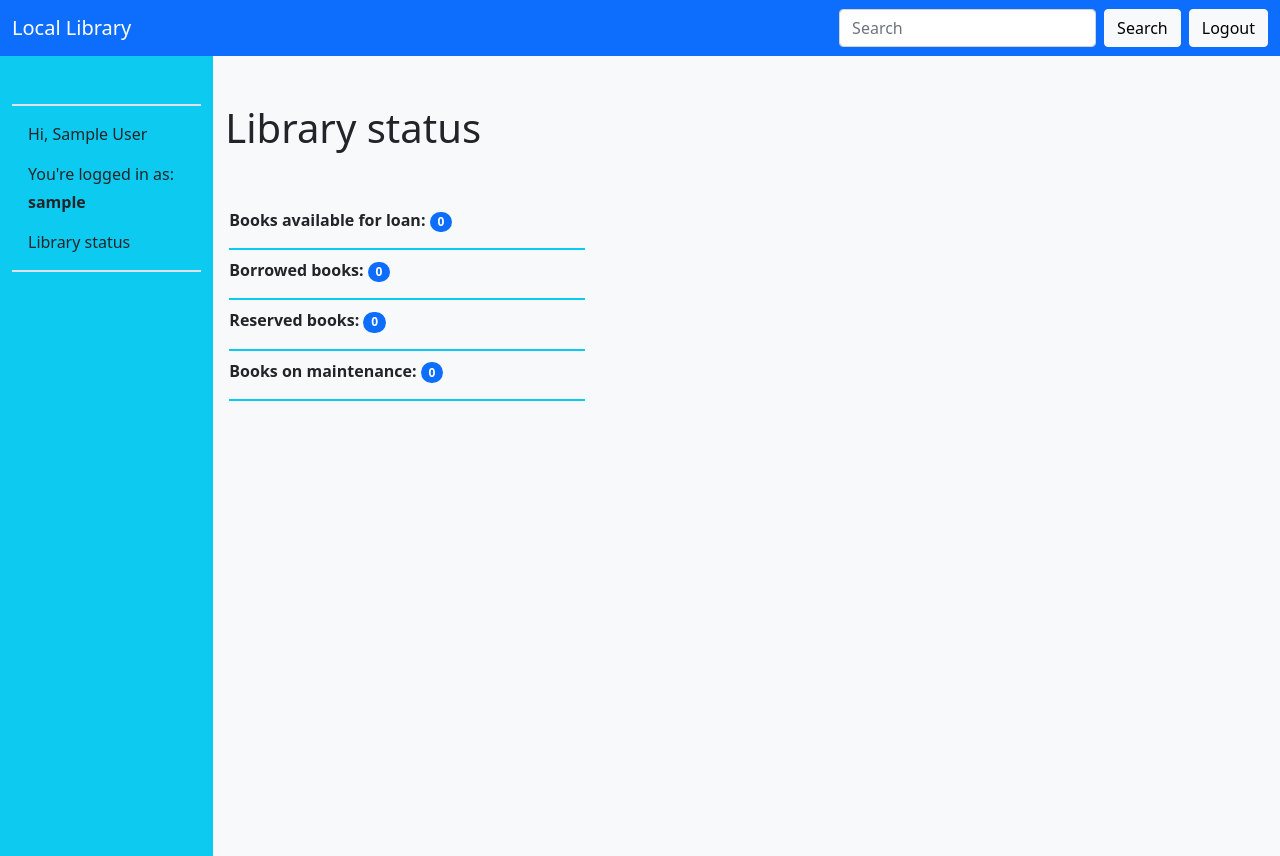
After one commit to fuoridallarete/fuzzy-library, a Django app: page /library/library_status/ in a window 1280 px wide. The commit adds this page. Run offline with Django 3.2, Linux system fonts and the light colour scheme; the visitor is signed in with stand-in values (Sample User, id 1); data that the repository does not hold is empty.

Commit message:
refactoring library status

```diff
--- /dev/null
+++ b/library_project/library/templates/library/library_status.html
@@ -0,0 +1,105 @@
+{% extends 'library/base.html' %}
+
+{% block content %}
+    <div class="row">
+        <div class="col">
+            <h1 class="mb-5">Library status</h1>
+        </div>
+    </div>
+
+    {% comment %} AVAILABLE {% endcomment %}
+    <div class="row">
+        <div
+            class="col-4 border-bottom border-info border-2"
+            style="margin-left: 1rem; padding-left: 0;"
+        >
+            <div class="d-flex">
+              <div class="pt-2 flex-grow-1 bd-highlight">
+                  <p>
+                    <strong>Books available for loan:</strong>
+                    <span class="badge bg-primary rounded-pill">
+                        {{ num_available }}
+                    </span>
+                </p>
+              </div>
+              <div class="p-2 bd-highlight">
+                  {% if num_available > 0 %}
+                    <a href="{% url 'available_books' %}" class="btn btn-primary">See</a>
+                  {% endif %}
+              </div>
+            </div>
+        </div>
+    </div>
+
+    {% comment %} BORROWED {% endcomment %}
+    <div class="row">
+        <div
+            class="col-4 border-bottom border-info border-2"
+            style="margin-left: 1rem; padding-left: 0;"
+        >
+            <div class="d-flex">
+              <div class="pt-2 flex-grow-1 bd-highlight">
+                  <p>
+                    <strong>Borrowed books:</strong>
+                    <span class="badge bg-primary rounded-pill">
+                        {{ num_on_loan }}
+                    </span>
+                </p>
+              </div>
+              <div class="p-2 bd-highlight">
+                  {% if num_on_loan > 0 %}
+                    <a href="{% url 'books_on_loan' %}" class="btn btn-primary">See</a>
+                  {% endif %}
+              </div>
+            </div>
+        </div>
+    </div>
+
+    {% comment %} RESERVED {% endcomment %}
+    <div class="row">
+        <div
+            class="col-4 border-bottom border-info border-2"
+            style="margin-left: 1rem; padding-left: 0;"
+        >
+            <div class="d-flex">
+              <div class="pt-2 flex-grow-1 bd-highlight">
+                  <p>
+                    <strong>Reserved books:</strong>
+                    <span class="badge bg-primary rounded-pill">
+                        {{ num_reserved }}
+                    </span>
+                  </p>
+              </div>
+              <div class="p-2 bd-highlight">
+                  {% if num_reserved > 0 %}
+                    <a href="{% url 'reserved_books' %}" class="btn btn-primary">See</a>
+                  {% endif %}
+              </div>
+            </div>
+        </div>
+    </div>
+
+    {% comment %} MAINTENANCE {% endcomment %}
+    <div class="row">
+        <div
+            class="col-4 border-bottom border-info border-2"
+            style="margin-left: 1rem; padding-left: 0;"
+        >
+            <div class="d-flex">
+              <div class="pt-2 flex-grow-1 bd-highlight">
+                  <p>
+                    <strong>Books on maintenance:</strong>
+                    <span class="badge bg-primary rounded-pill">
+                        {{ num_on_maintenance }}
+                    </span>
+                </p>
+              </div>
+              <div class="p-2 bd-highlight">
+                  {% if num_on_maintenance > 0 %}
+                    <a href="{% url 'books_on_maintenance' %}" class="btn btn-primary">See</a>
+                  {% endif %}
+              </div>
+            </div>
+        </div>
+    </div>
+{% endblock %}
--- a/library_project/library/templates/library/partials/_sidebar.html
+++ b/library_project/library/templates/library/partials/_sidebar.html
@@ -1,22 +1,16 @@
 <div class="p-3 mt-5 border-top border-bottom border-2">
+    <p>Hi, {{ user.first_name }} {{ user.last_name }}</p>
     <p class="mb-1">You're logged in as:</p>
     <p class="fw-bold">{{ user.get_username }}</p>
-    <ul class="nav">
-      <li class="nav-item">
-          {{ user.first_name }} {{ user.last_name }}
-      </li>
-      <li class="nav-item mt-3">
     {% if perms.library.can_mark_returned %}
         <a
-                  href="{% url 'borrowed_books' %}"
+          href="{% url 'library_status' %}"
           class="text-decoration-none text-reset"
-                >Books on loan</a>
+        >Library status</a>
     {% else %}
         <a
           href="{% url 'my_borrowed' %}"
           class="text-decoration-none text-reset"
         >My books on loan</a>
     {% endif %}
-      </li>
-    </ul>
 </div>
--- a/library_project/library/urls.py
+++ b/library_project/library/urls.py
@@ -8,6 +8,10 @@ urlpatterns = [
     path('authors/', views.AuthorListView.as_view(), name='authors'),
     path('authors/author_detail/<int:pk>/', views.AuthorDetailView.as_view(), name='author_detail'),
     path('mybooks/', views.LoanedBooksByUserListView.as_view(), name='my_borrowed'),
-    path('borrowed_books/', views.borrowed_books, name='borrowed_books'),
+    path('library_status/', views.library_status, name='library_status'),
     path('book/<uuid:pk>/renew/', views.renew_book, name='renew_book'),
+    path('books_on_loan/', views.LoanedBooksListView.as_view(), name='books_on_loan'),
+    path('books_on_maintenance/', views.MaintenanceBooksListView.as_view(), name='books_on_maintenance'),
+    path('available_books/', views.AvailableBooksListView.as_view(), name='available_books'),
+    path('reserved_books/', views.ReservedBooksListView.as_view(), name='reserved_books'),
 ]
--- a/library_project/library/views.py
+++ b/library_project/library/views.py
@@ -5,7 +5,7 @@ from django.shortcuts import render, get_object_or_404
 from django.urls import reverse
 from django.views import generic
 from django.contrib.auth.decorators import login_required, permission_required
-from django.contrib.auth.mixins import LoginRequiredMixin
+from django.contrib.auth.mixins import LoginRequiredMixin, PermissionRequiredMixin
 
 from .models import Book, Author, BookInstance
 from .forms import RenewBookForm
@@ -114,34 +114,66 @@ class LoanedBooksByUserListView(LoginRequiredMixin, generic.ListView):
 
 @login_required
 @permission_required('library.can_mark_returned', raise_exception=True)
-def borrowed_books(request):
-
-    is_available = BookInstance.objects.filter(status='a')
+def library_status(request):
     num_available = BookInstance.objects.filter(status='a').count()
-
-    is_on_maintenance = BookInstance.objects.filter(status='m')
     num_on_maintenance = BookInstance.objects.filter(status='m').count()
-
-    is_on_loan = BookInstance.objects.filter(status='o')
     num_on_loan = BookInstance.objects.filter(status='o').count()
-
-    is_reserved = BookInstance.objects.filter(status='r')
     num_reserved = BookInstance.objects.filter(status='r').count()
 
     context = {
-        'is_available': is_available,
         'num_available': num_available,
-        'is_on_maintenance': is_on_maintenance,
         'num_on_maintenance': num_on_maintenance,
-        'is_on_loan': is_on_loan,
         'num_on_loan': num_on_loan,
-        'is_reserved': is_reserved,
         'num_reserved': num_reserved
     }
-    template = 'library/borrowed_books.html'
+    template = 'library/library_status.html'
 
     # Render the HTML template index.html with the data in the context variable
     return render(request, template, context=context)
+
+
+class LoanedBooksListView(PermissionRequiredMixin, LoginRequiredMixin, generic.ListView):
+    permission_required = 'library.can_mark_returned'
+    model: BookInstance
+    context_object_name = 'on_loan_books_list'
+
+    # Get 5 books containing the title war
+    queryset = BookInstance.objects.filter(status__exact='o').order_by('due_back')
+    template_name = 'library/books_on_loan.html'
+    paginate_by = 10
+
+
+class AvailableBooksListView(PermissionRequiredMixin, LoginRequiredMixin, generic.ListView):
+    permission_required = 'library.can_mark_returned'
+    model: BookInstance
+    context_object_name = 'available_books_list'
+
+    # Get 5 books containing the title war
+    queryset = BookInstance.objects.filter(status__exact='a').order_by('due_back')
+    template_name = 'library/books_available.html'
+    paginate_by = 10
+
+
+class MaintenanceBooksListView(PermissionRequiredMixin, LoginRequiredMixin, generic.ListView):
+    permission_required = 'library.can_mark_returned'
+    model: BookInstance
+    context_object_name = 'maintenance_books_list'
+
+    # Get 5 books containing the title war
+    queryset = BookInstance.objects.filter(status__exact='m').order_by('due_back')
+    template_name = 'library/books_on_maintenance.html'
+    paginate_by = 10
+
+
+class ReservedBooksListView(PermissionRequiredMixin, LoginRequiredMixin, generic.ListView):
+    permission_required = 'library.can_mark_returned'
+    model: BookInstance
+    context_object_name = 'reserved_books_list'
+
+    # Get 5 books containing the title war
+    queryset = BookInstance.objects.filter(status__exact='r').order_by('due_back')
+    template_name = 'library/reserved_books.html'
+    paginate_by = 10
 
 
 def renew_book(request, pk):
```
Also changed, not shown: library_project/library/templates/library/books_available.html (added, +33 -0 lines), library_project/library/templates/library/books_on_loan.html (added, +37 -0 lines), library_project/library/templates/library/books_on_maintenance.html (added, +35 -0 lines), library_project/library/templates/library/borrowed_books.html (deleted, +0 -130 lines), library_project/library/templates/library/reserved_books.html (added, +35 -0 lines). Lines whose indentation alone changed are shown as unchanged.
